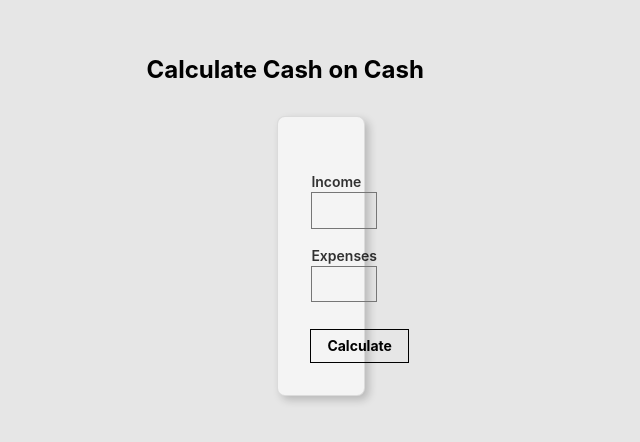
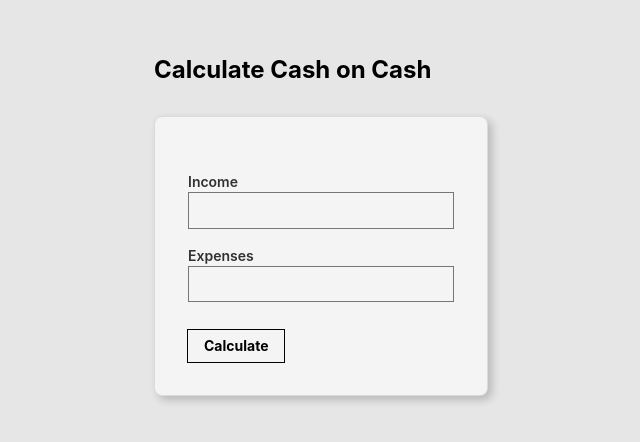
Before and after one commit to alopez96/real-estate-app, a React (Create React App) app: page / in a window 1280 px wide. Shown: the part 168-610 px from the top of the page, without its empty margins (319-959 px from the left). Built offline with nearby package versions, Linux system fonts and the light colour scheme.

Commit message:
refactored code

```diff
--- a/src/components/Form.js
+++ /dev/null
@@ -1,48 +0,0 @@
-
-
-function Form(){
-
-    return(
-        <div className='login-back'>
-        <article className="br3 ba dark-gray b--black-10 mv4 w-100 w-50-m w-25-l mw6 shadow-5 bg-near-white center">
-        <main className="pa4 black-80">
-        <div className="measure">
-          <fieldset id="sign_up" className="ba b--transparent ph0 mh0">
-            {/* <legend className="f1 fw6 ph0 mh0">Cash on Cash</legend> */}
-            <div className="mt3">
-              <label className="db fw6 lh-copy f6">Income</label>
-              <input className="pa2 input-reset ba bg-transparent hover-bg-black hover-white w-100"
-              type="number"
-              name="income"
-              id="income"
-              />
-            </div>
-
-            <div className="mv3">
-              <label className="db fw6 lh-copy f6">Expenses</label>
-              <input className="b pa2 input-reset ba bg-transparent hover-bg-black hover-white w-100"
-              type="number"
-              name="expenses"
-              id="expenses"
-              />
-            </div>
-
-          </fieldset>
-          <div className="">
-
-          <div>
-            <button className="b ph3 pv2 input-reset ba b--black bg-transparent f6 dib"
-            onClick={() => console.log('fill out email and name')}>
-              Calculate
-            </button>
-          </div>
-
-          </div>
-        </div>
-      </main>
-    </article>
-    </div>
-    )
-}
-
-export default Form;
--- /dev/null
+++ b/src/components/buttons/PrimaryBtn.js
@@ -0,0 +1,13 @@
+
+
+function PrimaryBtn(){
+
+    return(
+        <button className="b ph3 pv2 input-reset ba b--black bg-transparent f6 dib"
+        onClick={() => console.log('fill out email and name')}>
+            Calculate
+        </button>
+    )
+}
+
+export default PrimaryBtn;
--- /dev/null
+++ b/src/components/form/Form.js
@@ -0,0 +1,35 @@
+import React, { useState } from "react";
+import PrimaryBtn from "../buttons/PrimaryBtn";
+import NumberInput from './NumberInput';
+
+function Form() {
+
+  const [income, setIncome] = useState(0);
+  const [expenses, setExpenses] = useState(0);
+  const [cashflow, setCashflow] = useState(0);
+  const [cashOnCash, setCashOnCash] = useState(0);
+
+  return (
+    <div className="login-back">
+      <article className="br3 ba dark-gray b--black-10 mv4 w-100 w-50-m w-100-l shadow-5 bg-near-white center">
+        <main className="pa4 black-80">
+          <div className="measure">
+
+            <fieldset id="sign_up" className="ba b--transparent ph0 mh0">
+              <NumberInput
+                label='Income'
+              />
+              <NumberInput
+                label='Expenses'
+              />
+            </fieldset>
+
+            <PrimaryBtn />
+          </div>
+        </main>
+      </article>
+    </div>
+  );
+}
+
+export default Form;
--- /dev/null
+++ b/src/components/form/NumberInput.js
@@ -0,0 +1,18 @@
+
+
+function NumberInput({ label }){
+
+    return(
+        <div className='mv3'>
+            <label className="db fw6 lh-copy f6">{label}</label>
+            <input
+                className="pa2 input-reset ba bg-transparent hover-bg-black hover-white w-100"
+                type="number"
+                name="income"
+                id="income"
+            />
+        </div>
+    )
+}
+
+export default NumberInput;
--- a/src/pages/Main.js
+++ b/src/pages/Main.js
@@ -1,5 +1,5 @@
 import React from 'react';
-import Form from './../components/Form';
+import Form from '../components/form/Form';
 
 function Main() {
   return (
```
Also changed, not shown: src/App.js (line endings or trailing spaces).
